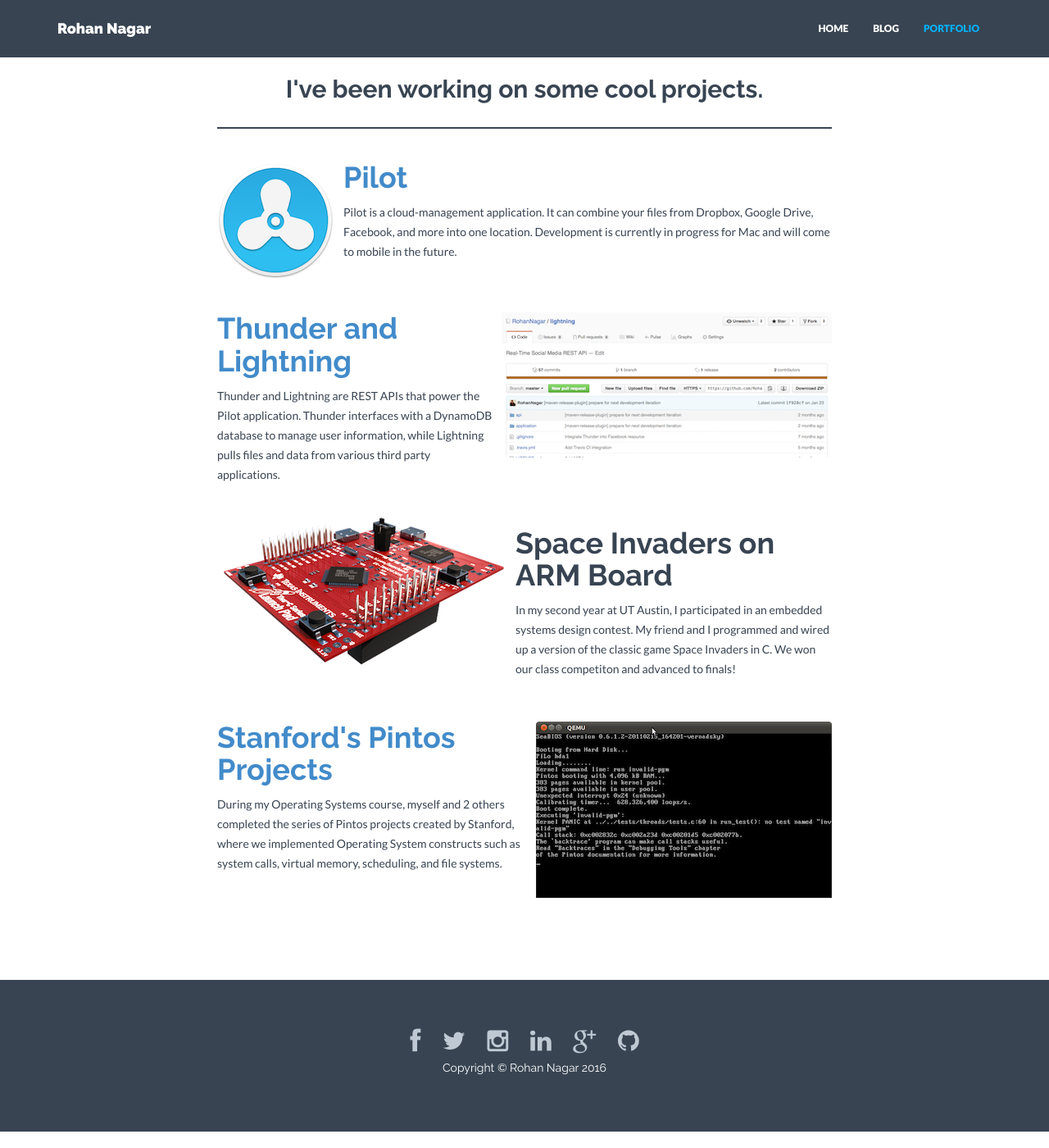
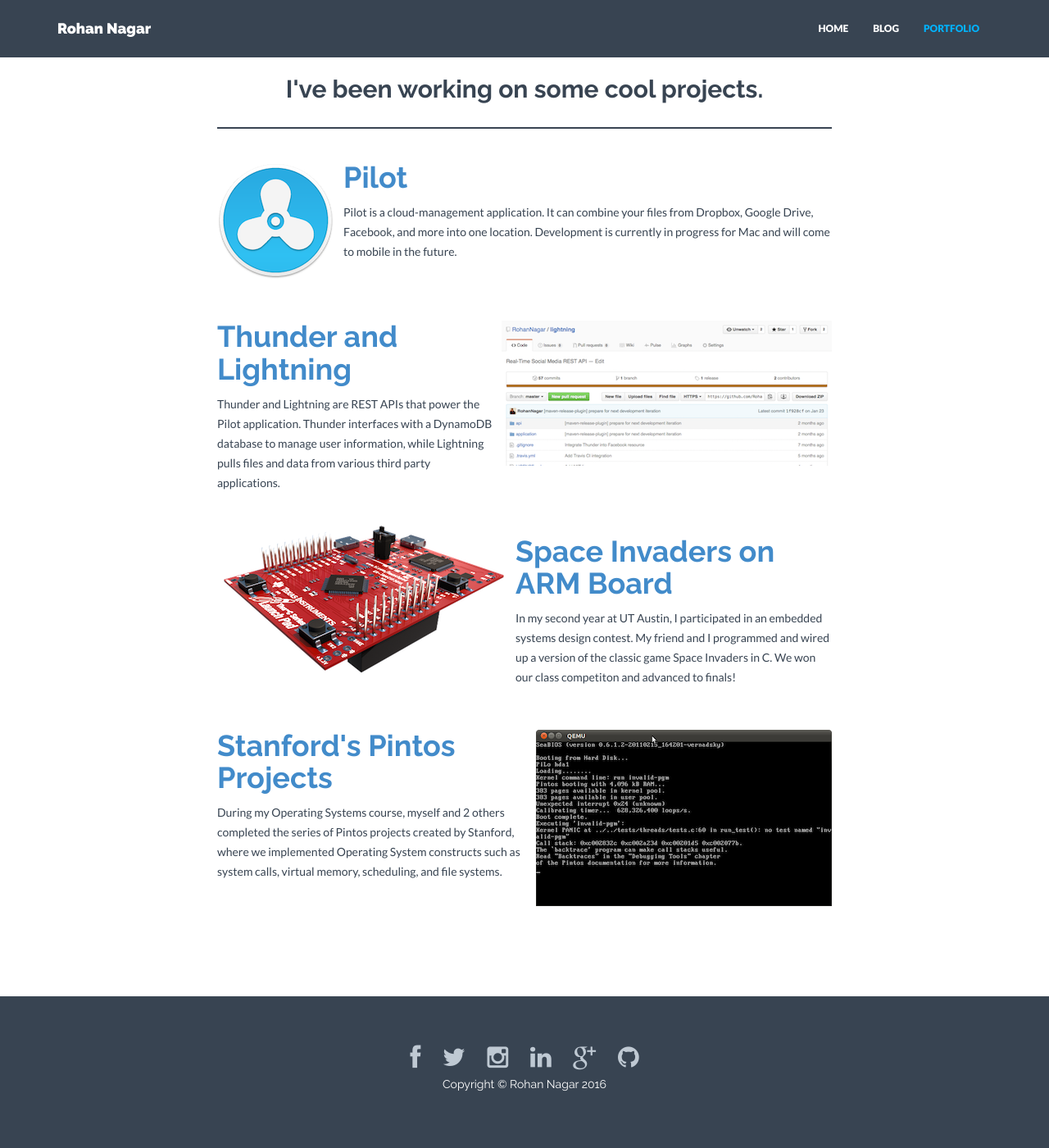
Before and after one commit to RohanNagar/RohanNagar.github.io, a Jekyll site: the page built from portfolio.html, in a window 1280 px wide and 1400 px high, scrolled down 174 px. Shown: the whole window at 82% size. Built offline with Jekyll 4.4.1, drawn with Linux system fonts in a browser that asks for light colours; nearby versions of some CDN libraries.

Commit message:
Few style changes to portfolio

```diff
--- a/_includes/css/style.css
+++ b/_includes/css/style.css
@@ -412,16 +412,19 @@
 	margin-top: 20px;
 	margin-bottom: 20px;
 	text-align: left;
+	color: {{ site.colors.link }};
 }
 
 .project-img-left {
 	float: left;
 	margin-right: 10px;
+	margin-bottom: 10px;
 }
 
 .project-img-right {
 	float: right;
 	margin-left: 10px;
+	margin-bottom: 10px;
 }
 
 /* clients logo */
```
